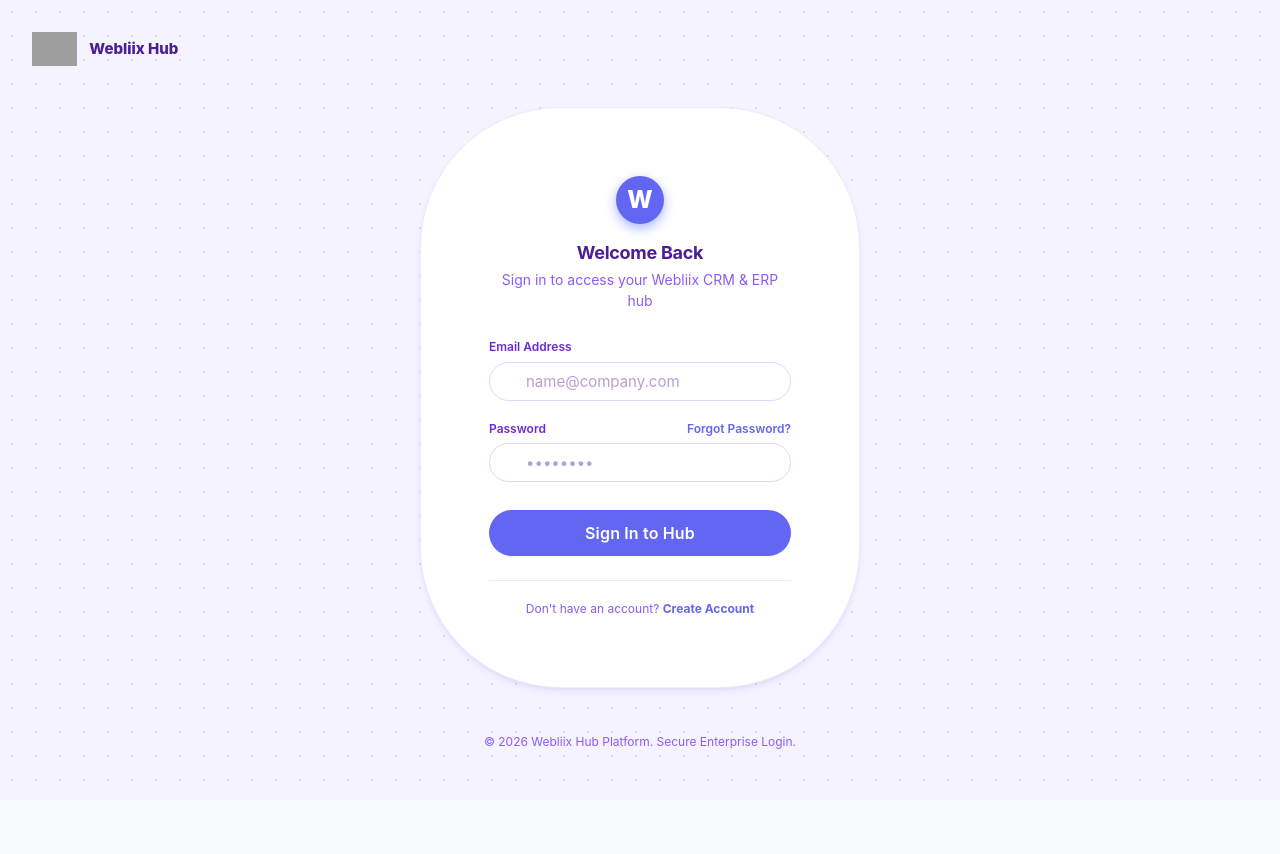
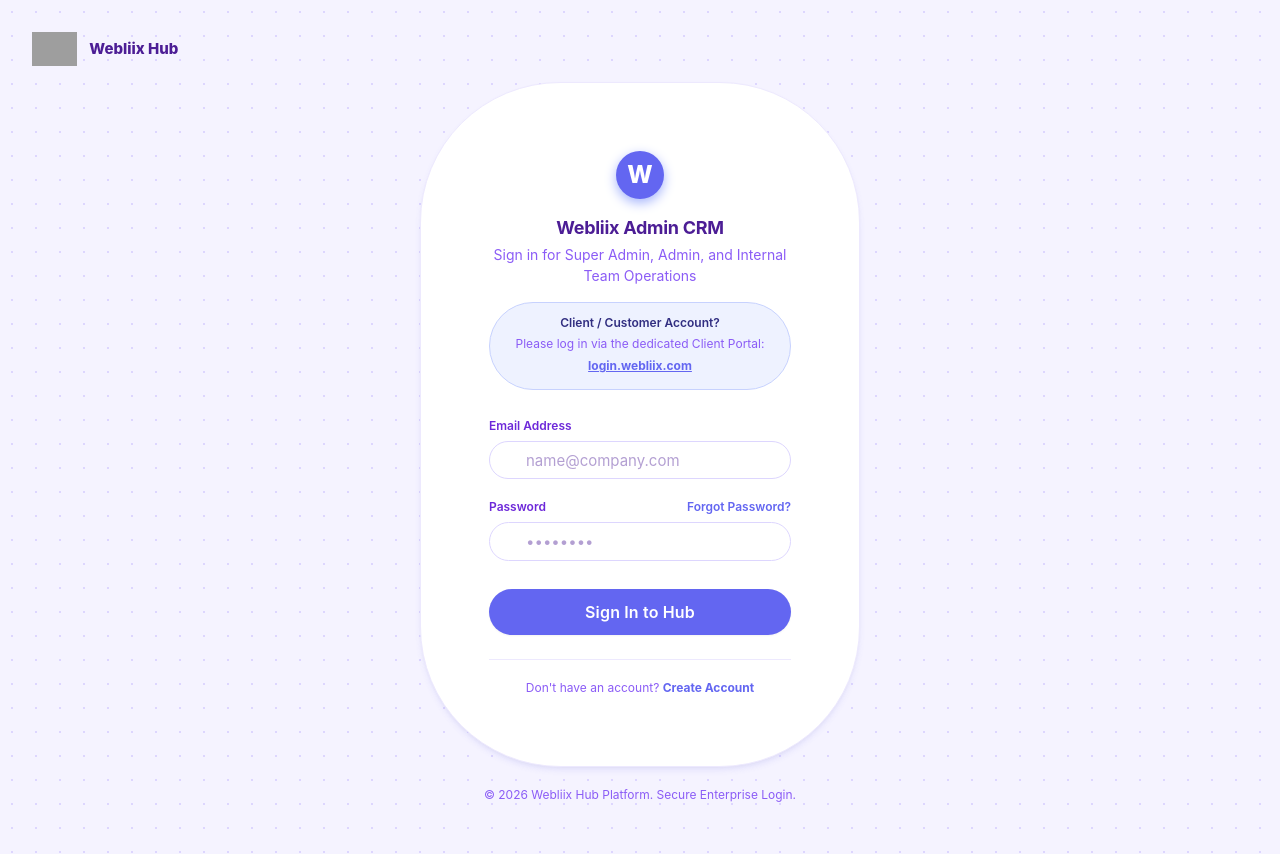
Before and after one commit to webliix/webliix-crm-frontend, a React (Vite) app: page /login in a window 1280 px wide. Before the commit the page ends 800 px from the top, so only its background shows below. Built offline with nearby package versions, Linux system fonts and the light colour scheme; no server answers; grey boxes are pictures that could not be loaded; some icons are missing.

Commit message:
refactor: update main CRM login page to direct client logins to dedicated portal login.webliix.com

```diff
--- a/src/modules/auth/pages/LoginPage.tsx
+++ b/src/modules/auth/pages/LoginPage.tsx
@@ -59,11 +59,40 @@ export default function LoginPage() {
             W
           </Box>
           <Typography variant="h5" fontWeight={700} color={tokens.colors.secondary[900]} sx={{ letterSpacing: "-0.015em" }}>
-            Welcome Back
+            Webliix Admin CRM
           </Typography>
           <Typography variant="body2" color="text.secondary" sx={{ mt: 0.5 }}>
-            Sign in to access your Webliix CRM & ERP hub
+            Sign in for Super Admin, Admin, and Internal Team Operations
           </Typography>
+
+          <Box
+            sx={{
+              mt: 2,
+              p: 1.5,
+              borderRadius: tokens.borderRadius.md,
+              bgcolor: tokens.colors.primary[50],
+              border: `1px solid ${tokens.colors.primary[200]}`,
+            }}
+          >
+            <Typography variant="caption" fontWeight={600} color={tokens.colors.primary[900]} display="block">
+              Client / Customer Account?
+            </Typography>
+            <Typography variant="caption" color="text.secondary" sx={{ fontSize: "0.75rem" }}>
+              Please log in via the dedicated Client Portal:{" "}
+              <Typography
+                component="a"
+                href="https://login.webliix.com"
+                target="_blank"
+                rel="noreferrer"
+                variant="caption"
+                fontWeight={700}
+                color={tokens.colors.primary.main}
+                sx={{ textDecoration: "underline" }}
+              >
+                login.webliix.com
+              </Typography>
+            </Typography>
+          </Box>
         </Box>
 
         <form onSubmit={handleSubmit(onSubmit)} noValidate>
```
